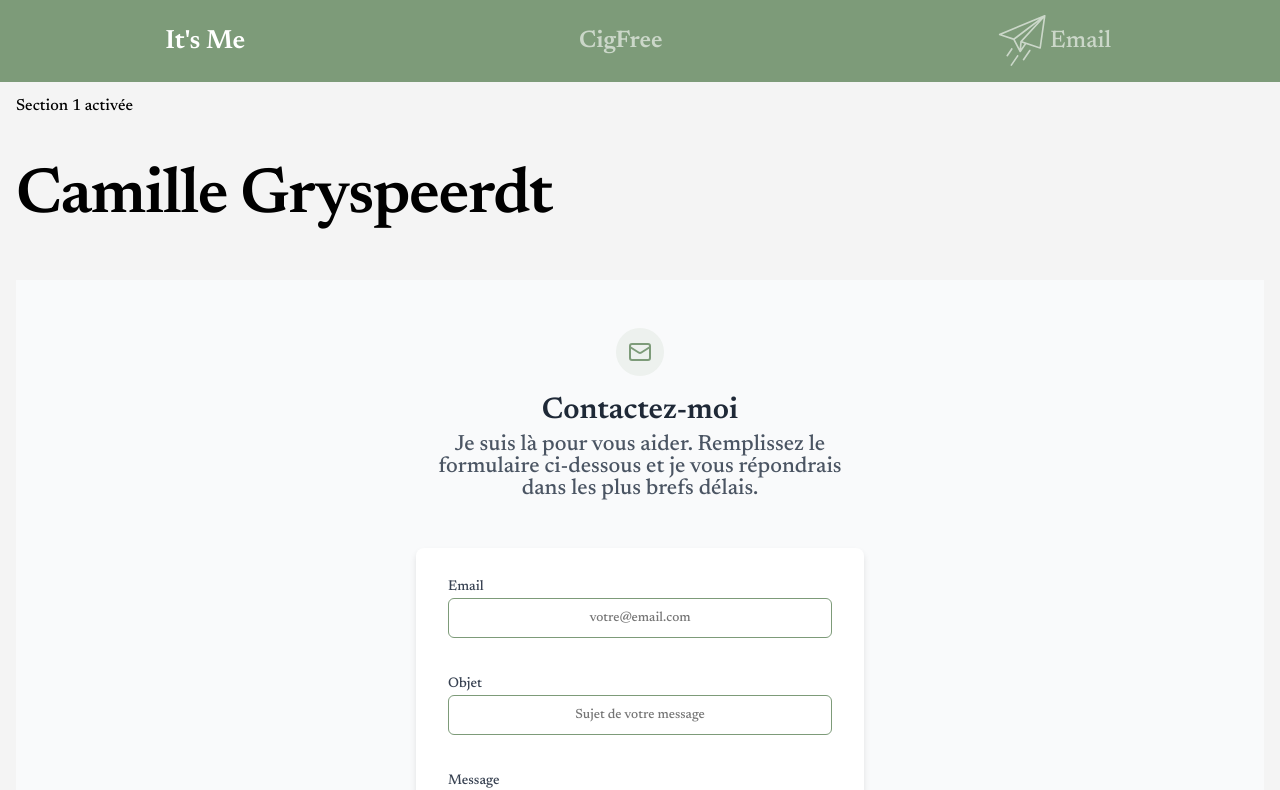
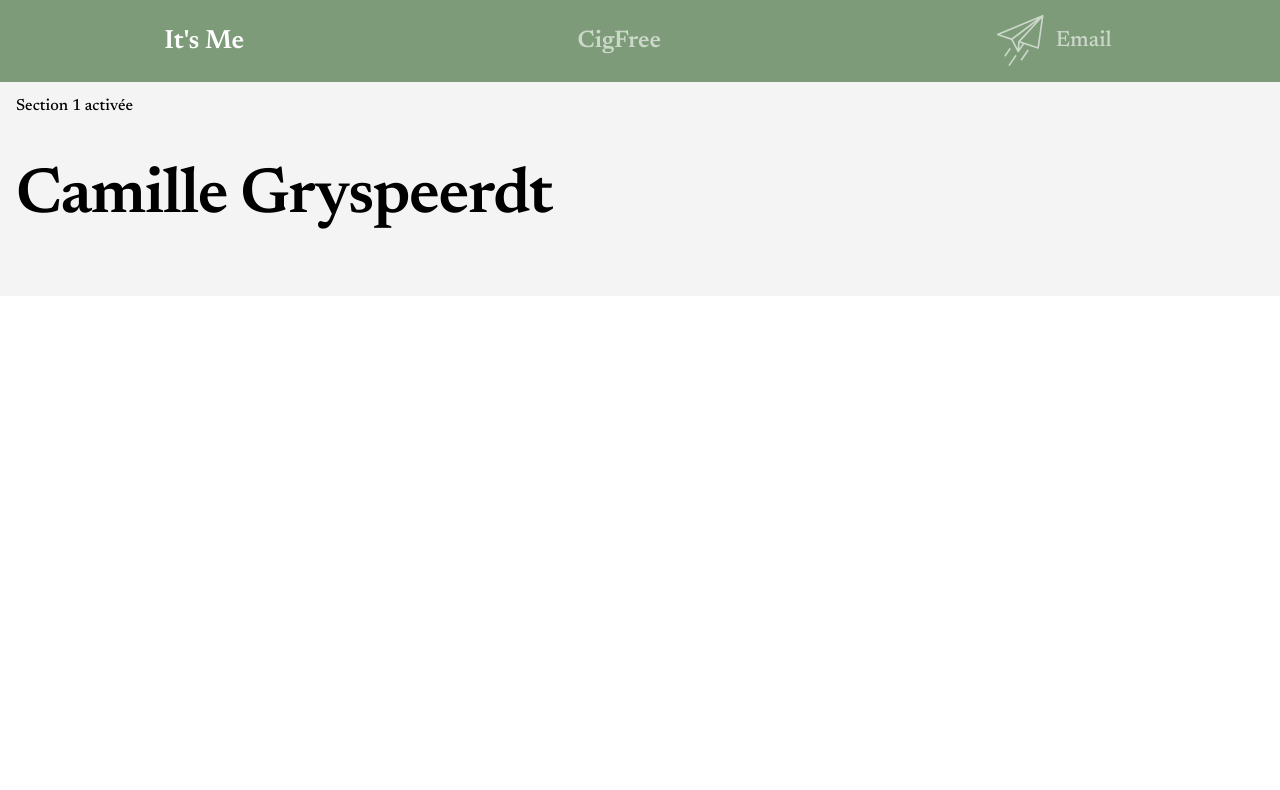
Before and after one commit to trinity0077/portFolioFrontend, a Next.js app: page / in a window 1280 px wide. Shown: the top 790 px of the page. Built offline with nearby package versions, Linux system fonts and the light colour scheme.

Commit message:
creation contact email section

```diff
--- a/components/FolioNavAndRedirection.js
+++ b/components/FolioNavAndRedirection.js
@@ -4,7 +4,6 @@ import Head from "next/head";
 import CigfreeApp from "./CigfreeSrc/CigfreeApp";
 import HomeEmailContact from "./EmailContactPage/HomeEmailContact";
 import styles from "../styles/HeaderFolioNav.module.css";
-import EmailContactForm from "./EmailContactPage/EmailContactForm";
 
 const FolioNavAndRedirection = () => {
   const [activeButton, setActiveButton] = useState(null);
@@ -26,7 +25,7 @@ const FolioNavAndRedirection = () => {
       case 2:
         return "CigFree";
       case 3:
-        return "Section 3";
+        return "Email";
       default:
         return "It's Me ! default";
     }
@@ -65,24 +64,29 @@ const FolioNavAndRedirection = () => {
         >
           CigFree
         </button>
-        {/* <button
+
+        {/*  <button
           className={`${styles.button} ${activeButton === 3 ? styles["button-active"] : ""}`}
           onClick={() => handleButtonClick(3)}
         >
           Bouton 3
         </button> */}
-
-        <div className={styles["container-email"]}>
-          <a href="mailto:gryspeerdt.camille@gmail.com">
+        <button
+          className={`${styles["container-email"]} ${
+            activeButton === 3 ? styles["Active-container-email"] : ""
+          }`}
+          onClick={() => handleButtonClick(3)}
+        >
           <img
-              className={styles["emailIconPlane"]}
+            className={` ${styles["emailIconPlane"]} ${
+              activeButton === 3 ? styles["Active-emailIconPlane"] : ""
+            }`}
             src="/paper-plane.svg"
             alt="Icon"
             style={{ width: "50px", height: "50px" }}
           />
           <p>Email</p>
-          </a>
-        </div>
+        </button>
       </nav>
 
       <div>
@@ -90,12 +94,18 @@ const FolioNavAndRedirection = () => {
           <div style={{ padding: "1rem", backgroundColor: "#f4f4f4" }}>
             Section 1 activée
             <TypingAnimation>Camille Gryspeerdt</TypingAnimation>
-            <HomeEmailContact></HomeEmailContact>
           </div>
         )}
+
         <div style={{ display: activeButton === 2 ? "block" : "none" }}>
           <CigfreeApp />
         </div>
+
+        {activeButton === 3 && (
+          <div style={{ padding: "0.5rem", backgroundColor: "#f4f4f4" }}>
+            <HomeEmailContact />
+          </div>
+        )}
       </div>
     </div>
   );
--- a/modules/typingAnimation.tsx
+++ b/modules/typingAnimation.tsx
@@ -29,7 +29,7 @@ export function TypingAnimation({
   const elementRef = useRef<HTMLElement | null>(null);
 
   useEffect(() => {
-    // Réinitialiser l'état à chaque remontée
+    // Réinitialiser l'état à chaque remontée du composant
     setDisplayedText("");
     setStarted(false);
   }, []);
--- a/styles/ContactForm/EmailContactForm.module.css
+++ b/styles/ContactForm/EmailContactForm.module.css
@@ -46,7 +46,7 @@
     background-color: white;
     padding: 2rem;
     border-radius: 0.5rem;
-    box-shadow: 0 4px 6px rgba(0, 0, 0, 0.1);
+    box-shadow: 0 4px 6px rgba(0, 0, 0, 0.2);
     max-width: 28rem;
     width: 100%;
   }
@@ -76,6 +76,7 @@
   .formInput,
   .formTextarea {
     display: block;
+    min-height: 2.2rem;
     resize: vertical; /* Autorise seulement le redimensionnement vertical */
     width: 100%;
     padding: 0.75rem 1rem;
--- a/styles/ContactForm/HomeEmailContact.module.css
+++ b/styles/ContactForm/HomeEmailContact.module.css
@@ -5,13 +5,17 @@
     background-color: #f9fafb;
     display: flex;
     flex-direction: column;
+    justify-content: center;
     align-items: center;
-    padding: 3rem 1rem;
+    border-radius: 0.5rem;
+    box-shadow: 0 4px 6px rgba(0, 0, 0, 0.2);
+    /* gap: 1rem; */
+    padding: 1.5rem 1rem;
 }
 
 .header {
     text-align: center;
-    margin-bottom: 3rem;
+    margin-bottom: 1.5rem;
 }
 
 .iconWrapper {
--- a/styles/HeaderFolioNav.module.css
+++ b/styles/HeaderFolioNav.module.css
@@ -33,6 +33,7 @@
 }
 
 /* Conteneur Email */
+
 .container-email {
   display: flex;
   align-items: center;
@@ -42,17 +43,10 @@
   opacity: 0.6;
   font-size: inherit;
 }
-.container-email:hover {
+.container-email:hover,
+.Active-container-email{
   transform: scale(1.15);
   opacity: 1;
-}
-
-.container-email a {
-  display: flex;
-  align-items: center;
-  text-decoration: none;
-  color: white;
-  font-size: inherit;
 }
 
 .container-email img.emailIconPlane {
@@ -60,9 +54,11 @@
   transition: transform 0.3s ease;
 }
 
-.container-email:hover img.emailIconPlane {
+.container-email:hover img.emailIconPlane,
+.Active-container-email img.emailIconPlane {
   transform: rotate(0deg);
 }
 .container-email p {
-  font-size: inherit;
+  color: white;
+  /* font-size: inherit; */
 }
```
Lines whose indentation alone changed are shown as unchanged.
